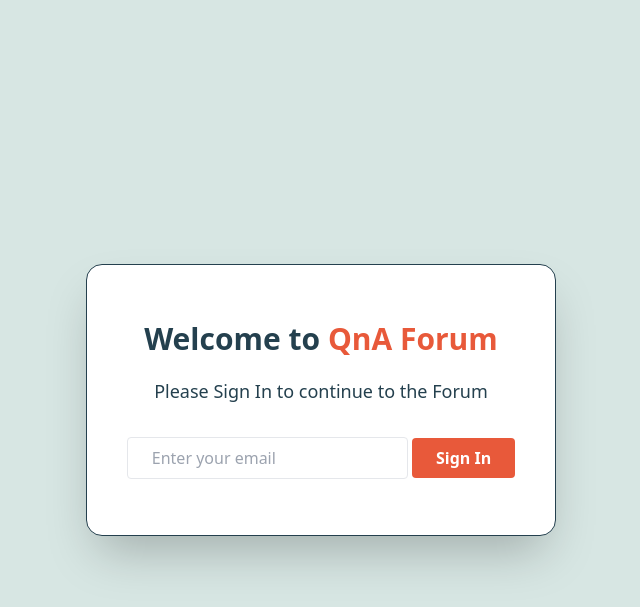
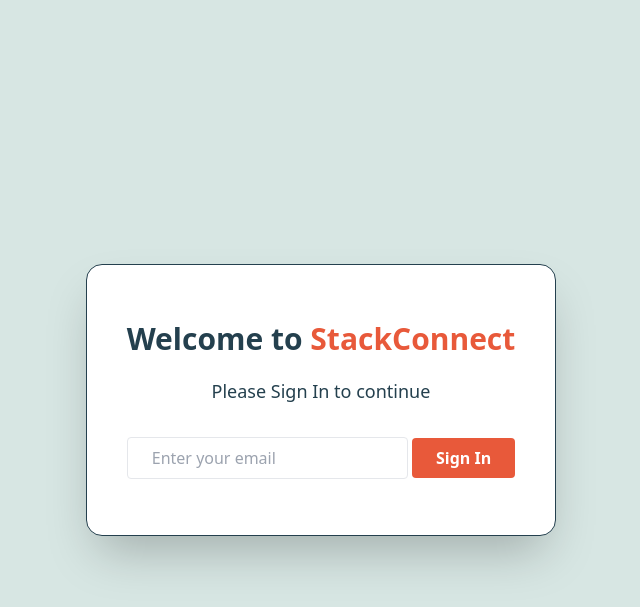
Before and after one commit to ayu031201/StackConnect, a Django app: page / in a window 1280 px wide. Shown: the top 607 px of the page, without its empty margins (319-959 px from the left). Run offline with Django 5.2, Linux system fonts and the light colour scheme; parts of the project's set-up code (start-up, migrations or seed data) failed here and were passed over; some libraries are stand-ins or nearby versions.

Commit message:
Update home.html

```diff
--- a/templates/home.html
+++ b/templates/home.html
@@ -10,9 +10,9 @@
 
     <div class="login-container bg-white rounded-2xl shadow-2xl px-10 py-14 text-center border border-[#24404E]">
     <h2 class="text-3xl font-bold mb-5 text-[#24404E]">
-        Welcome to <span class="text-[#E8593A]">QnA Forum</span>
+        Welcome to <span class="text-[#E8593A]">StackConnect</span>
     </h2>
-    <p class="text-[#24404E] mb-8 text-lg"> Please Sign In to continue to the Forum</p>
+    <p class="text-[#24404E] mb-8 text-lg"> Please Sign In to continue</p>
 
     <form method="POST" action="{% url 'login' %}">
         {% csrf_token %}
```
